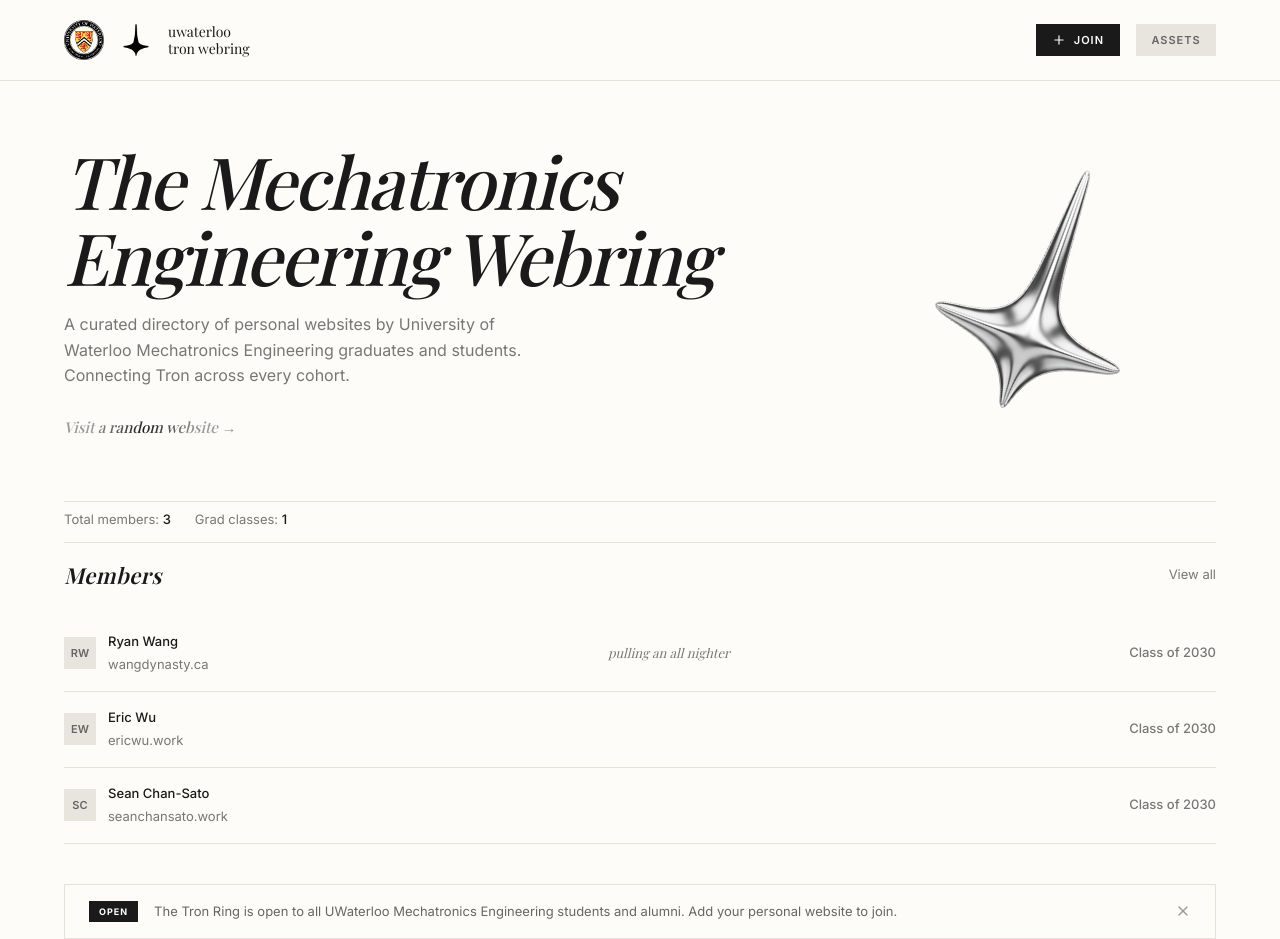
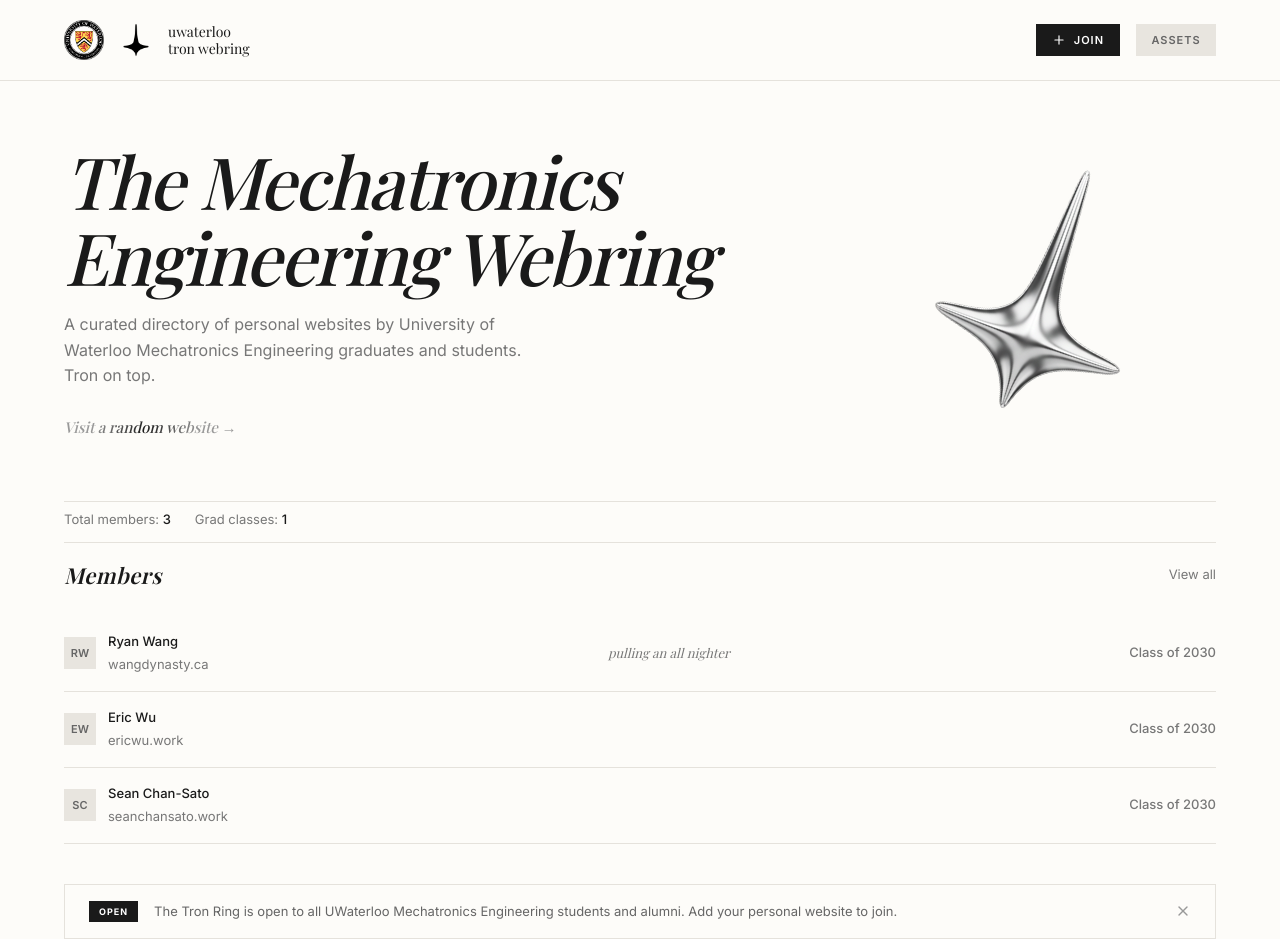
Before and after one commit to sym7534/tron-webring, a Next.js app: page / in a window 1280 px wide. Built offline with nearby package versions, Linux system fonts and the light colour scheme; a web font is replaced by a local one.

Commit message:
gave tron aura

```diff
--- a/app/page.tsx
+++ b/app/page.tsx
@@ -62,8 +62,7 @@
           </h1>
           <p className="text-[16px] text-[#777] leading-[1.6] max-w-[480px]">
             A curated directory of personal websites by University of Waterloo
-            Mechatronics Engineering graduates and students. Connecting Tron
-            across every cohort.
+            Mechatronics Engineering graduates and students. Tron on top.
           </p>
           <RandomSiteButton />
         </div>
```
